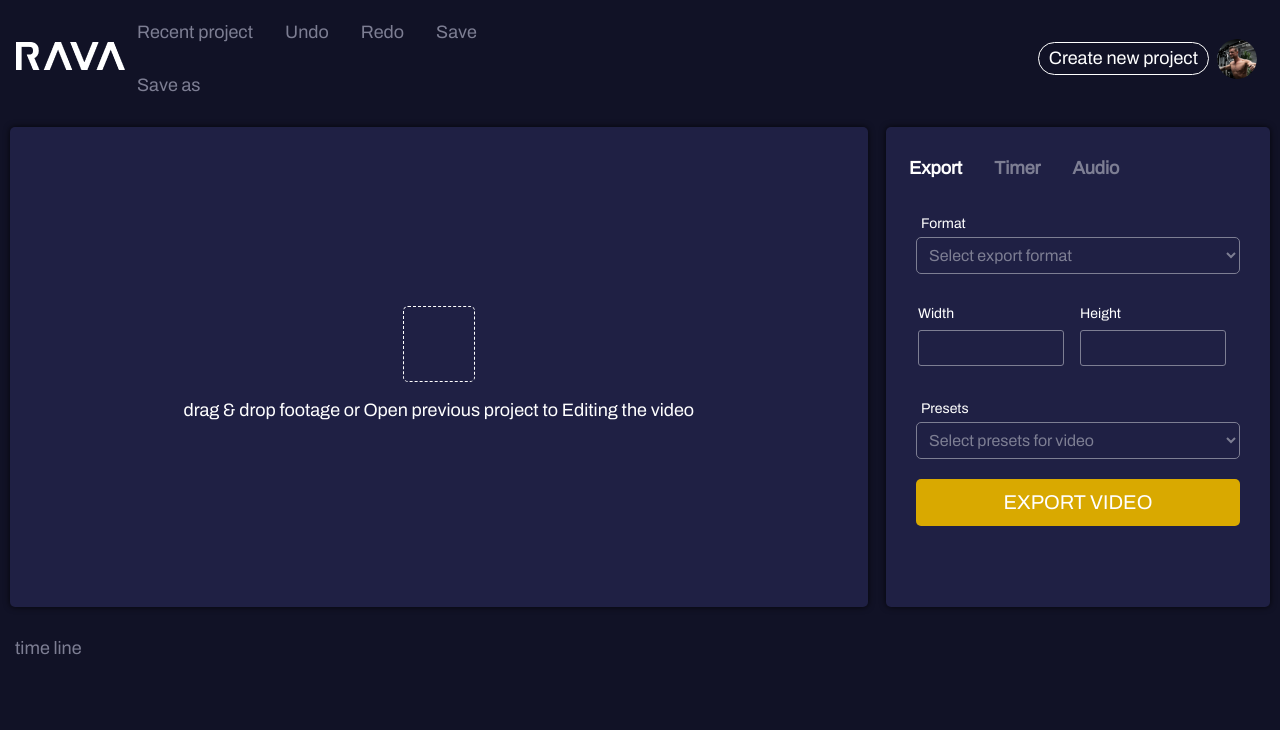
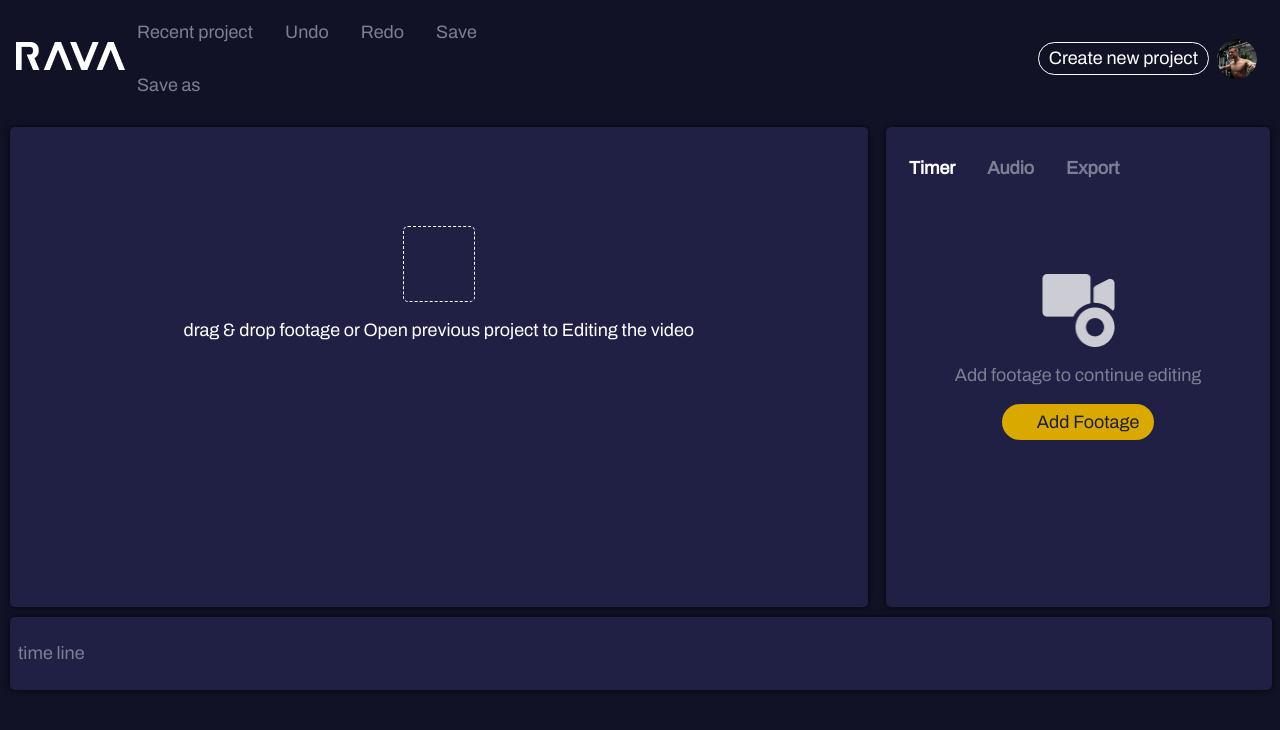
Before and after one commit to kurtthe/rava-app, a React app: page /studio in a window 1280 px wide. Shown: the top 730 px of the page. Built offline with nearby package versions, Linux system fonts and the light colour scheme; some icons are missing.

Commit message:
timeline

```diff
--- /dev/null
+++ b/src/infrastructure/web/assets/styles/components/content-timeline.scss
@@ -0,0 +1,7 @@
+.timeline{
+  background-color: $bg_color_secondary;
+  padding: 8px;
+  box-shadow: 0px 0px 6px 0px rgba(0,0,0,0.75);
+  border-radius: 5px;
+  width: 98.6vw;
+}
--- a/src/infrastructure/web/assets/styles/components/content-tools.scss
+++ b/src/infrastructure/web/assets/styles/components/content-tools.scss
@@ -6,4 +6,20 @@
   box-shadow: 0px 0px 6px 0px rgba(0,0,0,0.75);
   height: $height_container_studio;
 
+  overflow-y: auto;
 }
+
+.content-tools::-webkit-scrollbar-track {
+  box-shadow: inset 0 0 6px rgba(0, 0, 0, 0.3);
+  border-radius: 2px;
+  background-color: #fff;
+}
+.content-tools::-webkit-scrollbar {
+  width: 2px;
+  background-color: #fff;
+}
+.content-tools::-webkit-scrollbar-thumb {
+  border-radius: 3px;
+  box-shadow: inset 0 0 6px rgba(0, 0, 0, 0.3);
+  background-color: $color_paragraph;
+}
--- a/src/infrastructure/web/assets/styles/components/dropzone.scss
+++ b/src/infrastructure/web/assets/styles/components/dropzone.scss
@@ -4,7 +4,7 @@
   flex-direction: column;
   justify-content: center;
   align-items: center;
-  height: $height_container_studio;
+  height: $height_container_studio/1.5;
   &:hover{
     cursor: pointer;
   }
--- a/src/infrastructure/web/assets/styles/components/timer.scss
+++ b/src/infrastructure/web/assets/styles/components/timer.scss
@@ -3,6 +3,6 @@
   flex-direction: column;
   align-items: center;
   justify-content:center;
-  height: $height_container_studio;
+  height: $height_container_studio/1.5;
 
 }
--- a/src/infrastructure/web/assets/styles/index.scss
+++ b/src/infrastructure/web/assets/styles/index.scss
@@ -23,6 +23,7 @@
 @import "components/tabs.scss";
 @import "components/timer.scss";
 @import "components/export.scss";
+@import "components/content-timeline.scss";
 
 // utilities
 @import "utilities/buttons.scss";
--- a/src/infrastructure/web/pages/studio/components/ContentTimeline.tsx
+++ b/src/infrastructure/web/pages/studio/components/ContentTimeline.tsx
@@ -3,7 +3,7 @@ import React from "react";
 const ContentTimeLine = () => {
   return (
   <>
-  <div>
+  <div className="timeline">
     <p>time line</p>
   </div>
   </>
--- a/src/infrastructure/web/pages/studio/components/ContentTools.tsx
+++ b/src/infrastructure/web/pages/studio/components/ContentTools.tsx
@@ -10,14 +10,15 @@ const Tools = (props: any) => {
     <>
       <div className="content-tools">
         <Tabs>
-          <div label="Export">
-            <Export />
-          </div>
+
           <div label="Timer">
             <Timer />
           </div>
           <div label="Audio">
             See ya later, <em>Audio</em>!
+          </div>
+          <div label="Export">
+            <Export />
           </div>
         </Tabs>
       </div>
--- a/src/infrastructure/web/pages/studio/studio.scss
+++ b/src/infrastructure/web/pages/studio/studio.scss
@@ -12,7 +12,6 @@
   }
 
   &__timeline {
-    margin: 8px 0px;
-    padding: 5px;
+    margin: 10px 0px;
   }
 }
```
